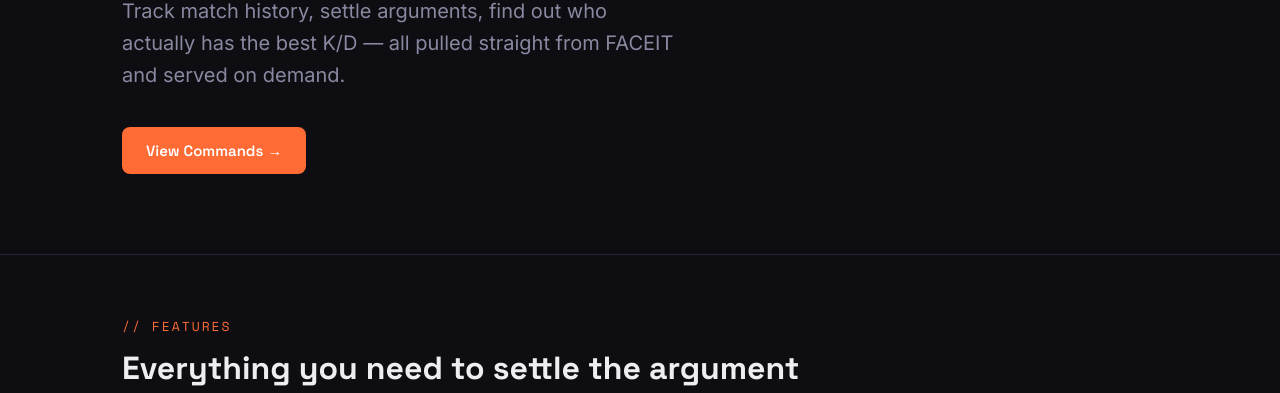
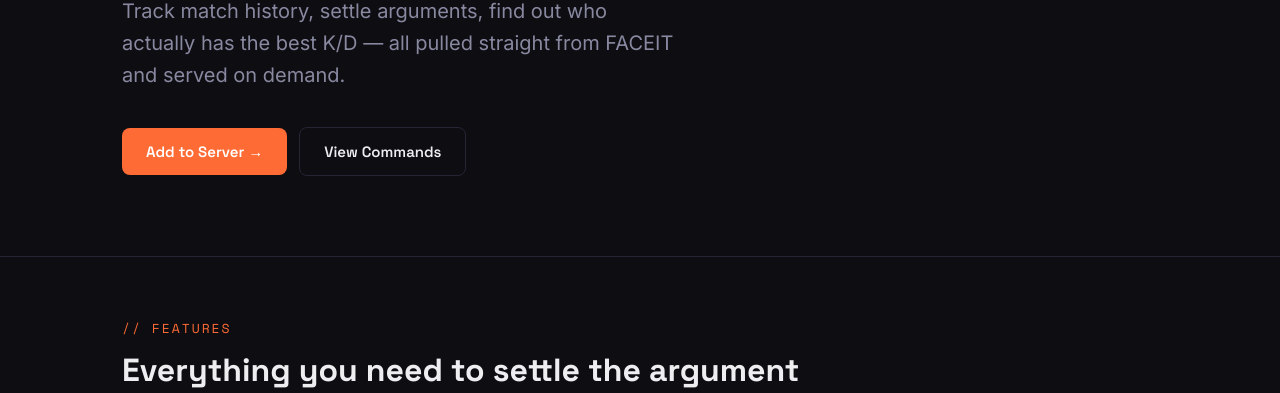
Before and after one commit to Easton99/Insomniacs-bot, a website: page docs/index.html in a window 1280 px wide. Shown: the part 392-785 px from the top of the page. Drawn offline with nearby package versions, Linux system fonts and the light colour scheme.

Commit message:
feat: add invite bot button to homepage hero

```diff
--- a/docs/index.html
+++ b/docs/index.html
@@ -34,7 +34,8 @@
       Track match history, settle arguments, find out who actually has the best K/D — all pulled straight from FACEIT and served on demand.
     </p>
     <div class="hero-actions">
-      <a class="btn btn-primary" href="commands.html">View Commands →</a>
+      <a class="btn btn-primary" href="https://discord.com/oauth2/authorize?client_id=1540898204294582292&permissions=83968&scope=bot%20applications.commands" target="_blank" rel="noopener">Add to Server →</a>
+      <a class="btn btn-ghost" href="commands.html">View Commands</a>
     </div>
   </div>
 </section>
```
